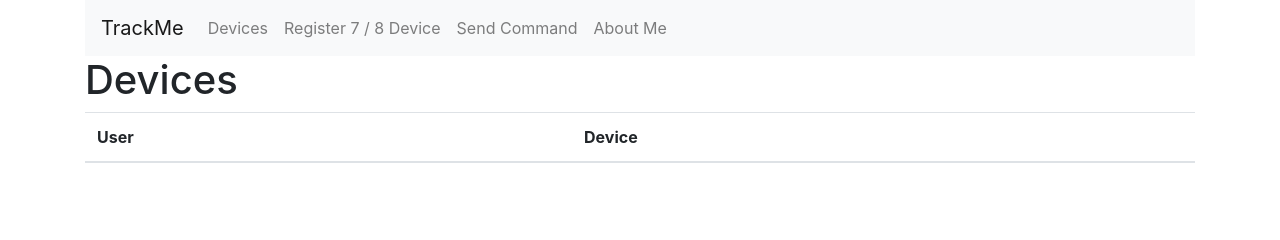
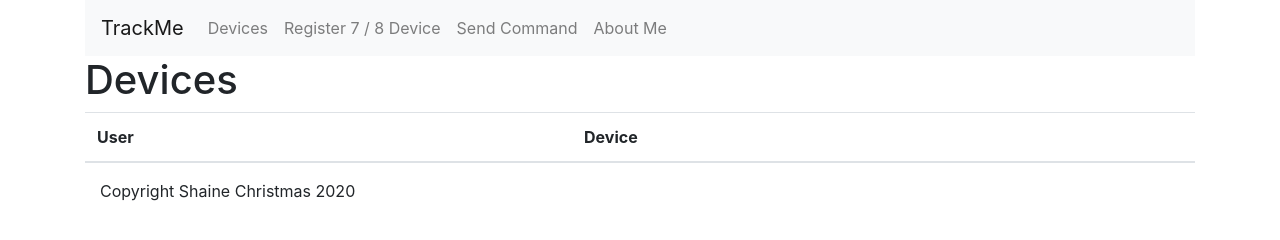
Before and after one commit to ShaeChristmas/TrackMe, a plain HTML site: page web/public/device-list.html in a window 1280 px wide. Drawn offline with nearby package versions, Linux system fonts and the light colour scheme.

Commit message:
ADD: Add footer to all pages

```diff
--- a/web/public/device-list.html
+++ b/web/public/device-list.html
@@ -22,6 +22,15 @@
                 </thead>
                 <tbody></tbody>
             </table>
+            <div class="container">
+                <div id="footer">
+                <p>
+                    <script>
+                        var date = new Date();
+                        document.write("Copyright Shaine Christmas "+ date.getFullYear());
+                    </script>
+                </p>
+                </div>
         </div>
         <script src="https://code.jquery.com/jquery-3.5.1.min.js"></script>
         <script type = "text/javascript" src="app.js"></script>
```
Also changed, not shown: web/public/register-device.html (+9 -0 lines), web/public/send-command.html (+9 -0 lines).
